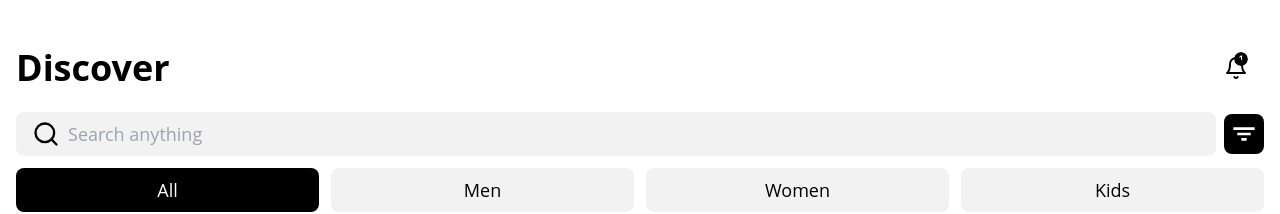
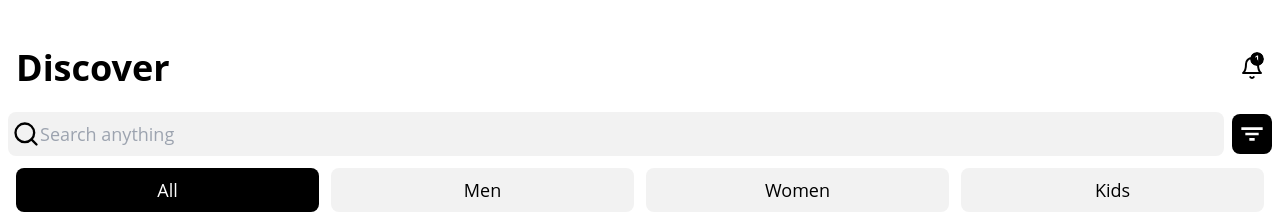
Before and after one commit to itsmanvendra/mini-ecommerce, a Next.js app: page / in a window 1280 px wide. Shown: the top 214 px of the page. Built offline with nearby package versions, Linux system fonts and the light colour scheme; no server answers.

Commit message:
border added

```diff
--- a/app/products/[id]/page.js
+++ b/app/products/[id]/page.js
@@ -5,7 +5,7 @@ import { FiArrowLeft, FiBell } from "react-icons/fi";
 import { BsFill1CircleFill } from "react-icons/bs";
 import { AiOutlineHeart, AiFillStar } from "react-icons/ai";
 import FooterDetailsPage from "@/components/FooterDetailsPage";
-
+import Link from "next/link";
 const ProductDetailPage = () => {
   const [size, setSize] = useState("S");
   const [active, setActive] = useState([1, 0, 0]);
@@ -37,7 +37,9 @@ const ProductDetailPage = () => {
   return (
     <div className="relative min-h-screen pt-8">
       <div className="flex mx-4 p-4 pl-0 items-center relative">
-        <FiArrowLeft className="text-2xl font-semibold" />
+        <Link href="/">
+          <FiArrowLeft className="text-2xl font-semibold" />
+        </Link>
         <h1 className="grow text-2xl font-semibold font-sans text-center">
           Details
         </h1>
--- a/components/HomePage.js
+++ b/components/HomePage.js
@@ -61,14 +61,14 @@ const HomePage = () => {
 
   return (
     <div className="relative min-h-screen pt-8">
-      <div className="flex mx-4  p-4 pl-0 items-center relative">
+      <div className="flex mx-4  py-4 items-center relative">
         <h1 className="grow text-4xl font-semibold font-sans">Discover</h1>
         <FiBell className="text-2xl font-extrabold" />
-        <BsFill1CircleFill className="absolute top-5 right-4 rounded-full text-sm " />
+        <BsFill1CircleFill className="absolute top-5 right-0 rounded-full text-sm " />
       </div>
-      <div className="flex mx-4   mt-2 items-center gap-2">
-        <div className="grow p-2 flex bg-[#F2F2F2] rounded-lg">
-          <LuSearch size={28} className="mx-2" />
+      <div className="flex mx-2   mt-2 items-center gap-2">
+        <div className="grow px-1 py-2 flex bg-[#F2F2F2] rounded-lg">
+          <LuSearch size={28} className="" />
           <input
             type="text"
             placeholder="Search anything"
--- a/components/ItemsCard.js
+++ b/components/ItemsCard.js
@@ -6,7 +6,7 @@ const ItemsCard = ({ data }) => {
   const [fav, setFav] = useState(false);
     return (
       <div className="flex flex-col gap-2" onClick={() => productRef.current.click()}>
-        <div className="bg-[#0000000D] h-48 rounded-xl relative">
+        <div className="bg-[#0000000D] h-48 rounded-xl relative border">
           <img
             src={data.thumbnail}
             alt=""
```
